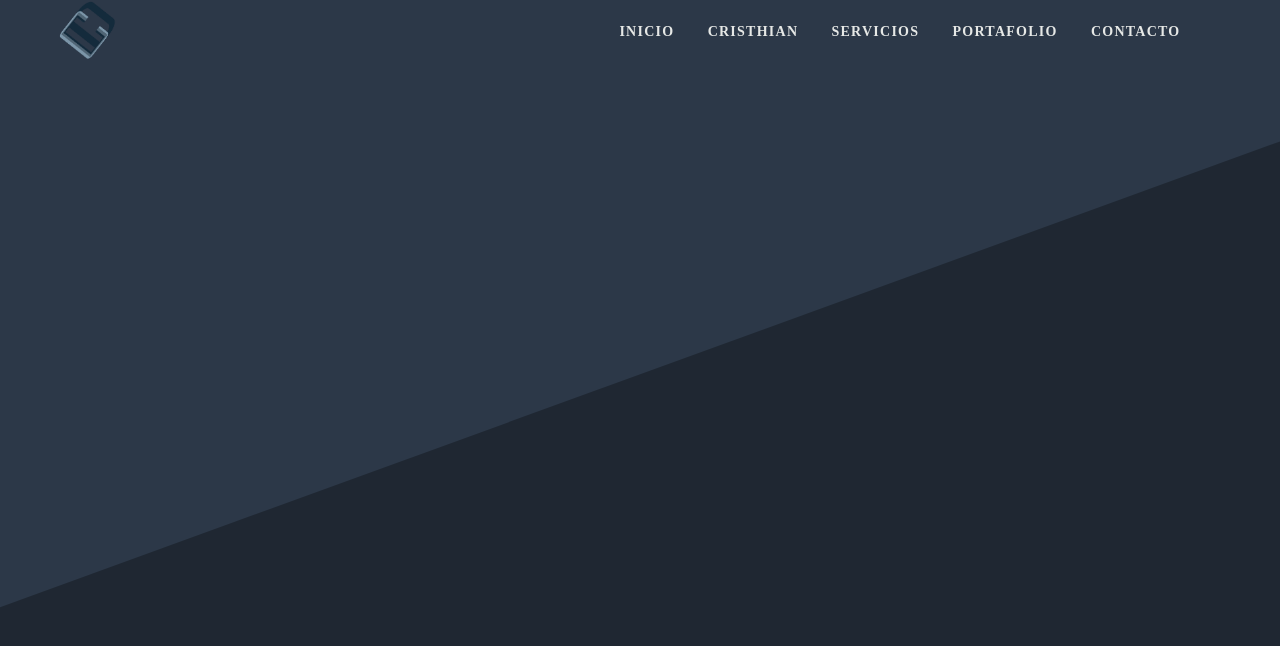
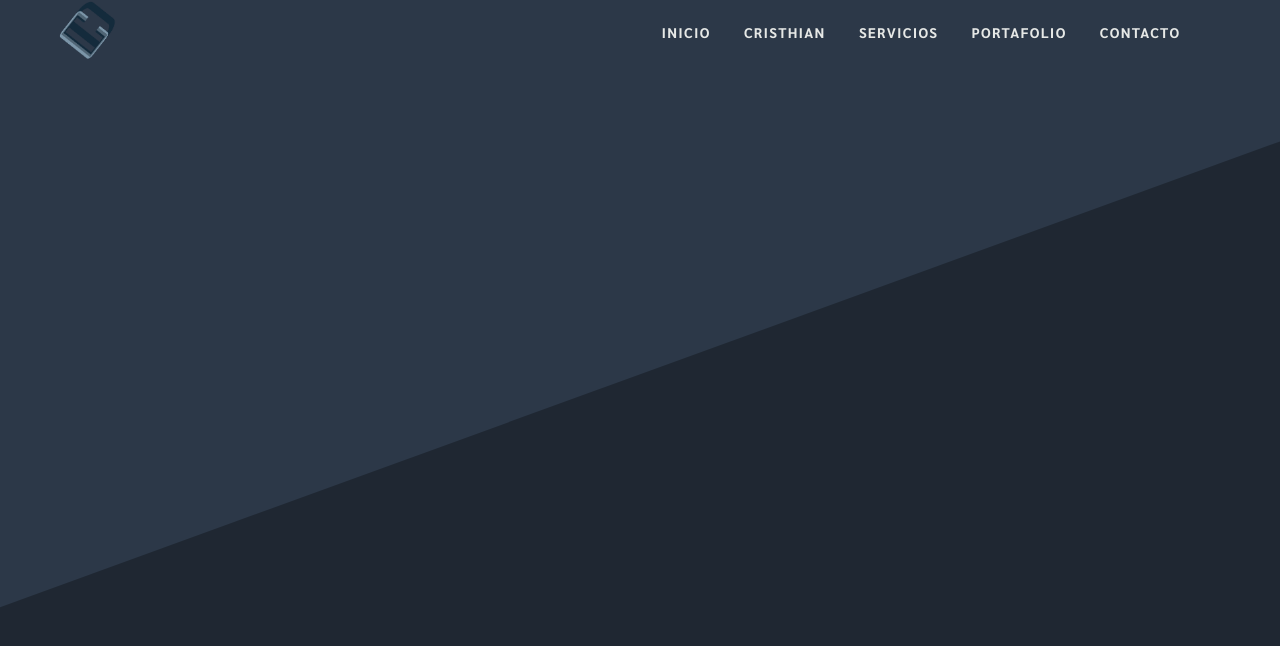
Before and after one commit to CristhianDaza/webPersonal, a Vue app: page / in a window 1280 px wide. Shown: the top 646 px of the page. Built offline with nearby package versions, Linux system fonts and the light colour scheme.

Commit message:
Cambiando el FontFamily de la aplicacion

```diff
--- a/public/index.html
+++ b/public/index.html
@@ -8,6 +8,7 @@
     <title><%= htmlWebpackPlugin.options.title %></title>
     <link rel="stylesheet" href="https://fonts.googleapis.com/css?family=Roboto:100,300,400,500,700,900">
     <link rel="stylesheet" href="https://cdn.jsdelivr.net/npm/@mdi/font@latest/css/materialdesignicons.min.css">
+    <link href="https://fonts.googleapis.com/css?family=Sarabun:400,700|Vidaloka&display=swap" rel="stylesheet">
   </head>
   <body>
     <noscript>
--- a/src/App.vue
+++ b/src/App.vue
@@ -4,6 +4,19 @@
 </template>
 
 <style>
+body {
+  font-family: 'Sarabun', sans-serif;
+}
+
+h1,
+h2,
+h3,
+h4,
+h5,
+h6 {
+  font-family: 'Vidaloka', serif;
+}
+
 a {
   text-decoration: none;
 }
```
